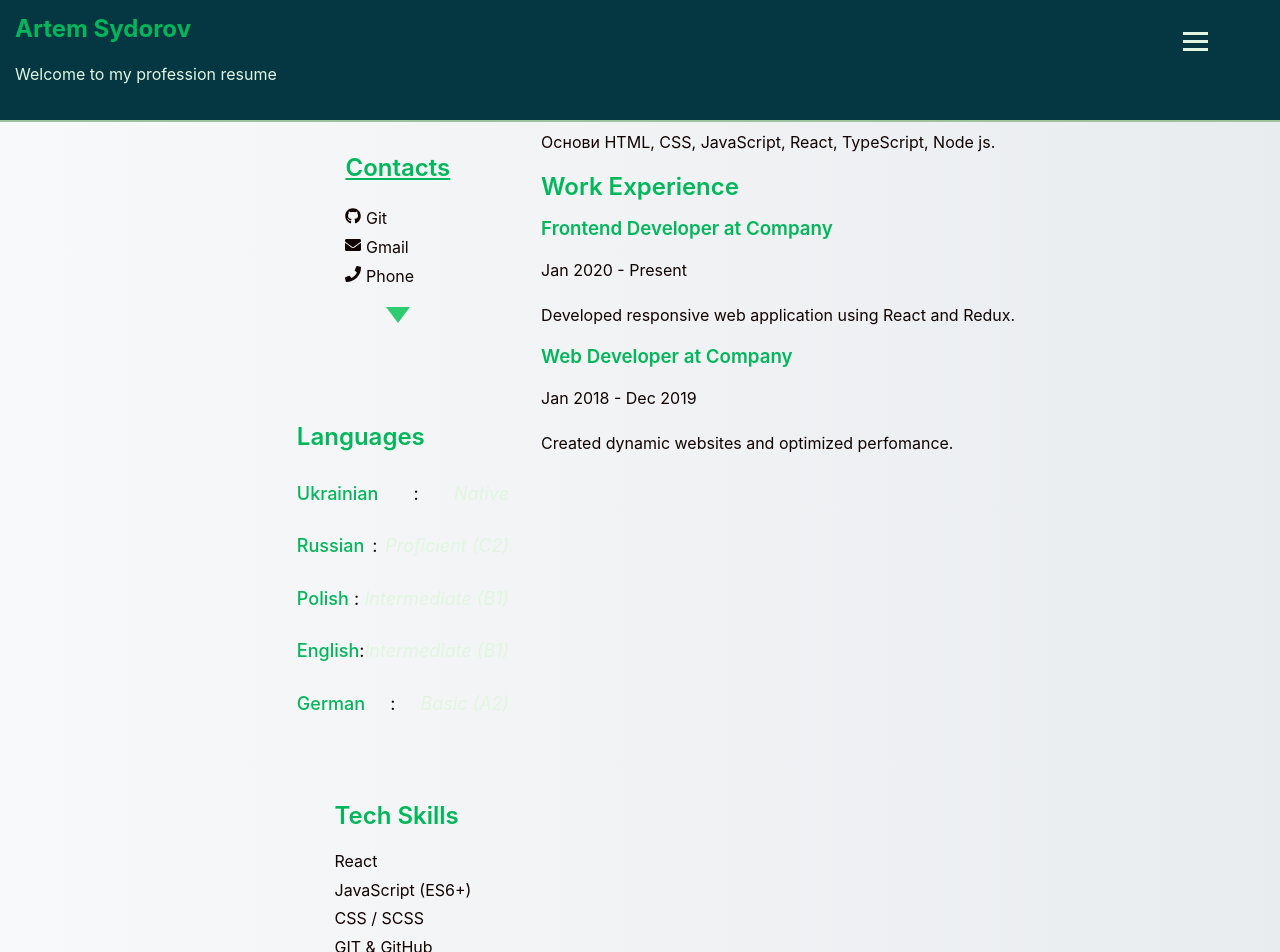
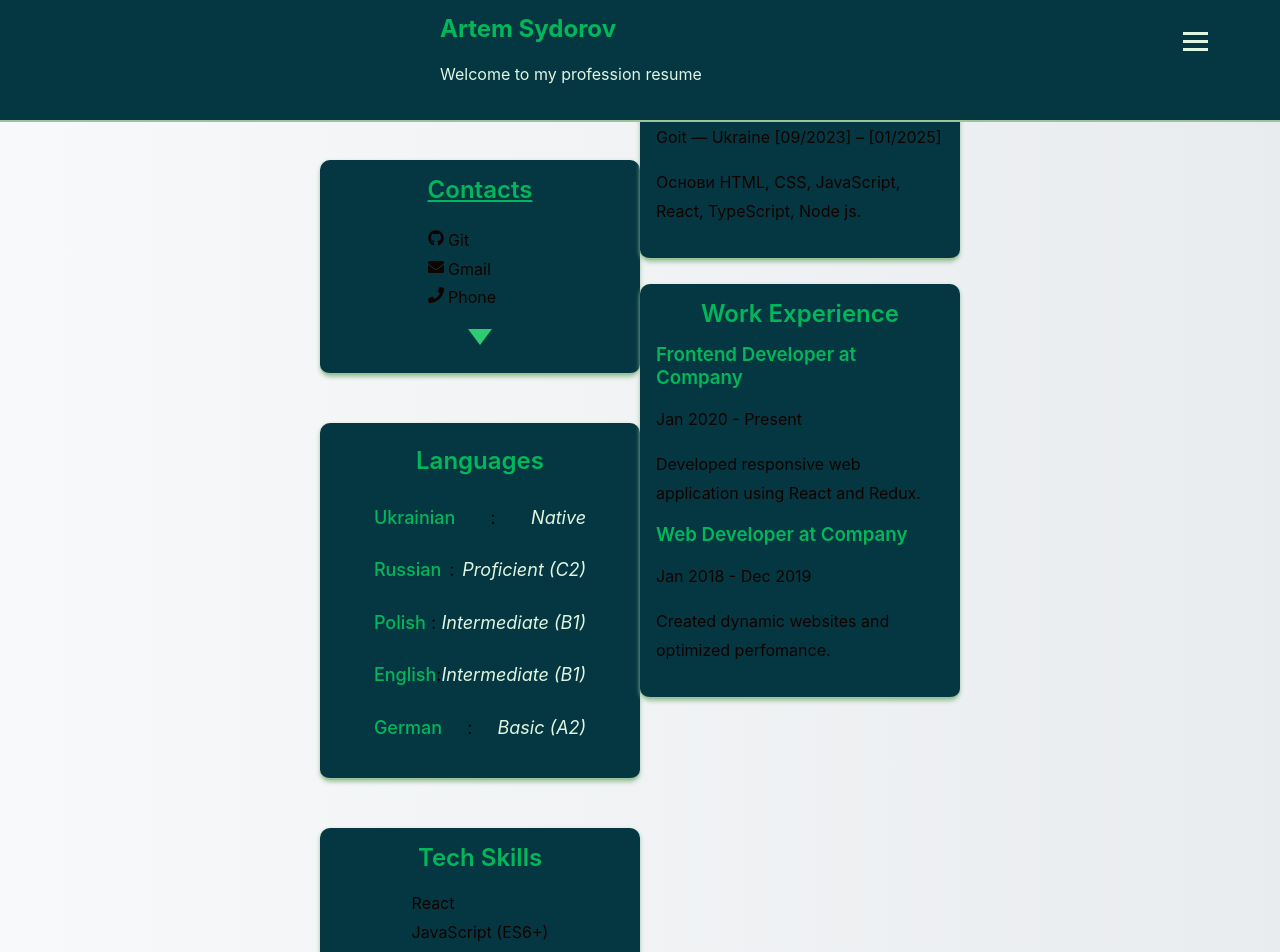
Before and after one commit to sydorovay/artem-sydorov-frontend-cv, a React (Vite) app: page / in a window 1280 px wide. Shown: the top 952 px of the page. Built offline with nearby package versions, Linux system fonts and the light colour scheme.

Commit message:
update sytle, add background

```diff
--- a/src/components/Container/Container.module.css
+++ b/src/components/Container/Container.module.css
@@ -2,8 +2,10 @@
   display: flex;
   flex-direction: column;
   align-items: center;
-  /* justify-self: center; */
   max-width: 100%;
   line-height: 1.8;
   transition: transform 0.3s ease-in-out;
+  min-width: 320px;
+    max-width: 400px;
+    margin: 0 auto;
 }
--- a/src/components/Header/Header.module.css
+++ b/src/components/Header/Header.module.css
@@ -7,6 +7,7 @@
   top: 0;
   background-color: var(--modal-background);
   width: 100%;
+  z-index: 100;
 }
 
 .headerContainer {
--- a/src/components/sections/ExperienceSection/Education/Education.module.css
+++ b/src/components/sections/ExperienceSection/Education/Education.module.css
@@ -1,13 +1,12 @@
-   /* .education {
+   .education {
   display: flex;
     flex-direction: column;
     padding: 16px;
     align-items: center;
-    max-width: 100%;
     line-height: 1.8;
     transition: transform 0.3s ease-in-out;
     box-shadow: 0 2px 4px var(--container-color);
     border-bottom: 2px solid var(--container-color);
+    background-color: var(--modal-background);
     border-radius: 10px;
-    width: 250px
-   } */
+   }
--- a/src/components/sections/ExperienceSection/Experience/Experience.module.css
+++ b/src/components/sections/ExperienceSection/Experience/Experience.module.css
@@ -1,13 +1,13 @@
-/* .experience {
+.experience {
 display: flex;
   flex-direction: column;
+  align-items: center;
+  line-height: 1.8;
   padding: 16px;
-  align-items: center;
-  max-width: 100%;
-  line-height: 1.8;
   transition: transform 0.3s ease-in-out;
   box-shadow: 0 2px 4px var(--container-color);
   border-bottom: 2px solid var(--container-color);
+  background-color: var(--modal-background);
   border-radius: 10px;
-  width: 250px
-} */
+  margin-top: 24px;
+}
--- a/src/components/sections/ExperienceSection/ExperienceSection.module.css
+++ b/src/components/sections/ExperienceSection/ExperienceSection.module.css
@@ -1,9 +1,5 @@
-/*
-.experienceSection {
+.experienceContainer {
   display: flex;
-    flex-direction: column;
-    align-items: center;
-    padding: 8px;
-    gap: 24px;
-
-} */
+  flex-direction: column;
+  margin: 24px auto;
+}
--- a/src/components/sections/SkillsSection/Contacts/Contacts.module.css
+++ b/src/components/sections/SkillsSection/Contacts/Contacts.module.css
@@ -3,14 +3,14 @@
   flex-direction: column;
   padding: 16px;
   align-items: center;
-  /* max-width: 100%; */
   line-height: 1.8;
   transition: transform 0.3s ease-in-out;
   margin-top: 50%;
-  /* box-shadow: 0 2px 4px var(--container-color); */
-  /* border-bottom: 2px solid var(--container-color); */
+  box-shadow: 0 2px 4px var(--container-color);
+  border-bottom: 2px solid var(--container-color);
+    background-color: var(--modal-background);
   border-radius: 10px;
-  width: 250px
+  min-width: 320px;
 }
 
 
--- a/src/components/sections/SkillsSection/Languages/Languages.module.css
+++ b/src/components/sections/SkillsSection/Languages/Languages.module.css
@@ -1,4 +1,4 @@
-/* .languages {
+.languages {
 display: flex;
   flex-direction: column;
   padding: 16px;
@@ -8,9 +8,10 @@ display: flex;
   transition: transform 0.3s ease-in-out;
   box-shadow: 0 2px 4px var(--container-color);
   border-bottom: 2px solid var(--container-color);
+  background-color: var(--modal-background);
   border-radius: 10px;
-  width: 250px
-} */
+   min-width: 320px;
+}
 
 .title {
   margin-bottom: 12px;
--- a/src/components/sections/SkillsSection/SkillsSection.module.css
+++ b/src/components/sections/SkillsSection/SkillsSection.module.css
@@ -1,6 +1,6 @@
 .skillsSection {
   display: flex;
   flex-direction: column;
-  padding: 8px;
   gap: 24px;
+  min-width: 320px;
 }
--- a/src/components/sections/SkillsSection/SoftSkills/SoftSkills.module.css
+++ b/src/components/sections/SkillsSection/SoftSkills/SoftSkills.module.css
@@ -1,4 +1,4 @@
-/* .softSkills {
+.softSkills {
 display: flex;
   flex-direction: column;
   padding: 16px;
@@ -8,6 +8,7 @@ display: flex;
   transition: transform 0.3s ease-in-out;
   box-shadow: 0 2px 4px var(--container-color);
   border-bottom: 2px solid var(--container-color);
+  background-color: var(--modal-background);
   border-radius: 10px;
-  width: 250px
-} */
+  min-width: 320px;
+}
--- a/src/components/sections/SkillsSection/TechSkills/TechSkills.module.css
+++ b/src/components/sections/SkillsSection/TechSkills/TechSkills.module.css
@@ -1,5 +1,5 @@
-/* .techSkills {
-display: flex;
+.techSkills {
+  display: flex;
   flex-direction: column;
   padding: 16px;
   align-items: center;
@@ -8,6 +8,7 @@ display: flex;
   transition: transform 0.3s ease-in-out;
   box-shadow: 0 2px 4px var(--container-color);
   border-bottom: 2px solid var(--container-color);
+  background-color: var(--modal-background);
   border-radius: 10px;
-  width: 250px
-} */
+  min-width: 320px;
+}
--- a/src/styles/global.css
+++ b/src/styles/global.css
@@ -23,11 +23,16 @@ body {
   font-size: 16px;
   margin: 0;
   padding: 0;
-  background: linear-gradient(to right, #1e1e1e, #2a2a2a);
   color: var(--text-color);
   -webkit-font-smoothing: antialiased;
   /* Smooth font rendering on macOS */
   -moz-osx-font-smoothing: grayscale;
+
+  background-image: url('/public/images/background-ele.webp');
+    background-size: cover;
+    background-position: center;
+    background-attachment: fixed;
+    background-repeat: no-repeat;
 }
 
 @media (prefers-color-scheme: light) {
```
Also changed, not shown: public/images/background-ele.webp (added), public/images/background.webp (added).
